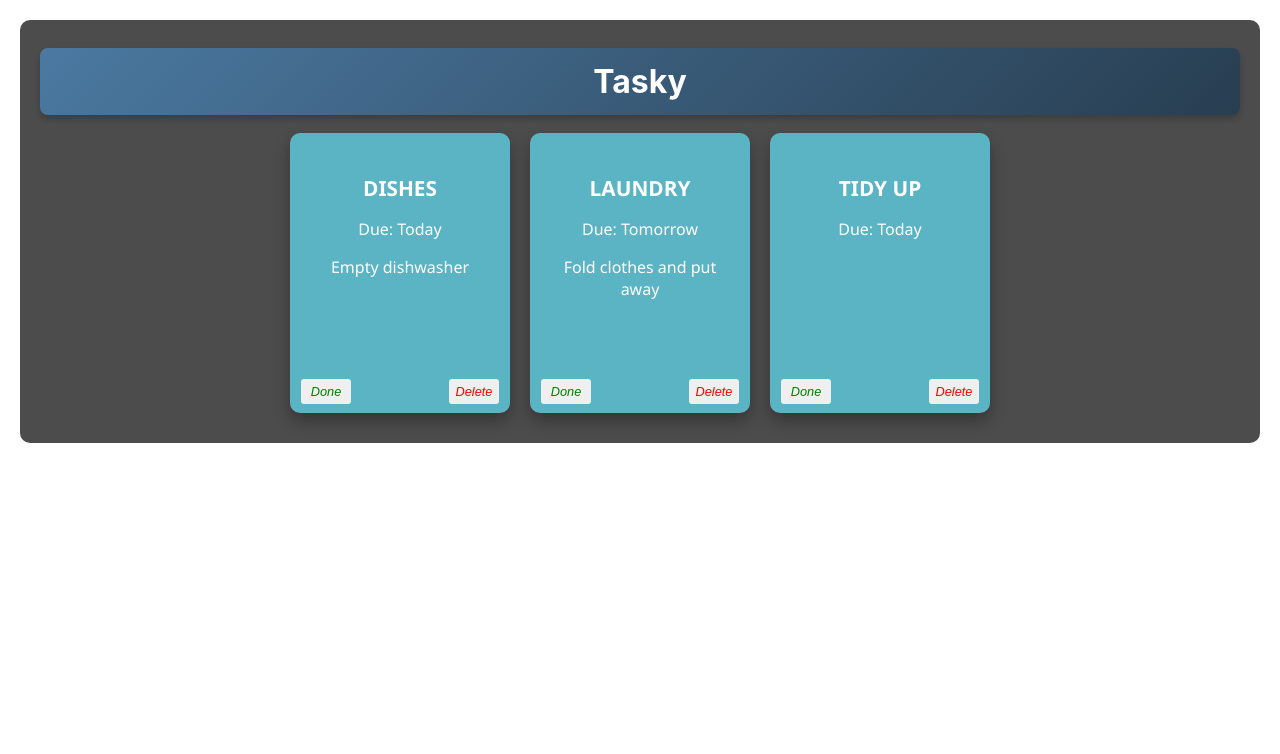
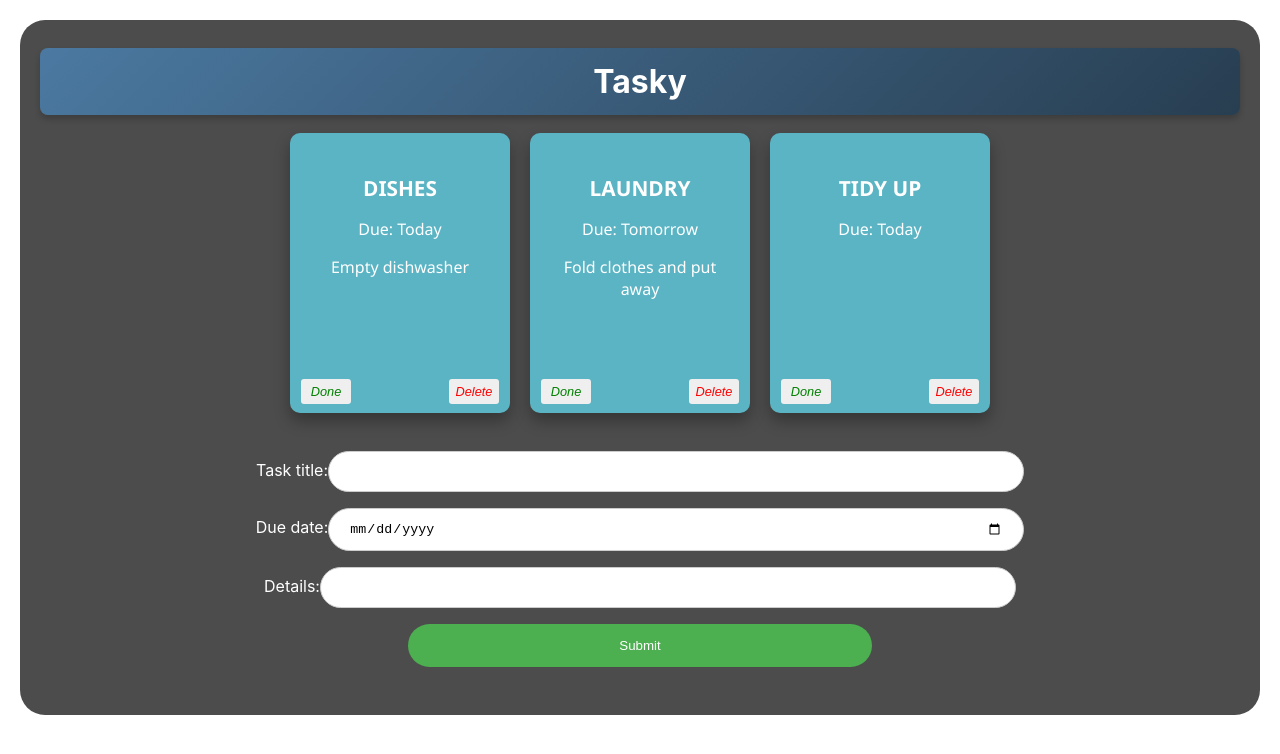
Before and after one commit to JeffHalley/react-basics-labs, a React (Create React App) app in the folder tasky/: page / in a window 1280 px wide. Shown: the top 754 px of the page. Built offline with nearby package versions, Linux system fonts and the light colour scheme.

Commit message:
Add task: form added

```diff
--- a/tasky/src/App.css
+++ b/tasky/src/App.css
@@ -21,10 +21,10 @@
 }
 
 .container {
+  background-color: rgba(0, 0, 0, 0.7);
+  border-radius: 25px;
+  color: white;
   text-align: center;
-  background-color: rgba(0, 0, 0, 0.7);
-  border-radius: 10px;
-  color: white;
 }
 /* Card design */
 .card {
@@ -56,15 +56,6 @@
   margin-bottom: 10px;
 }
 
-/* Responsive Design */
-@media (max-width: 600px) {
-  .card {
-    width: 100%;
-    height: auto;
-    margin: 15px 0;
-  }
-}
-
 button {
   border: none;
   border-radius: 3px;
@@ -88,3 +79,36 @@
   right: 5px;
   color: red;
 }
+input[type=text], input[type=date] {
+  width: 60%;
+  padding: 12px 20px;
+  margin: 8px 0;
+  display: inline-block;
+  border: 1px solid #ccc;
+  border-radius: 105px;
+  box-sizing: border-box;
+}
+
+input[type=submit] {
+  width: 40%;
+  background-color: #4CAF50;
+  color: white;
+  padding: 14px 20px;
+  margin: 8px 0;
+  border: none;
+  border-radius: 105px;
+  cursor: pointer;
+}
+
+input[type=submit]:hover {
+  background-color: #45a049;
+  transform: translateY(4px);
+  transition: transform 0.3s ease, box-shadow 0.3s ease;
+
+}
+
+form {
+  text-align: center;
+  width: 100%;
+  margin: auto;
+}
--- a/tasky/src/App.js
+++ b/tasky/src/App.js
@@ -1,6 +1,8 @@
 import './App.css';
 import Task from './components/Task';
 import React, { useState } from 'react';
+import AddTaskForm from './components/Form';
+
 
 function App() {
   const [ taskState, setTaskState ] = useState({
@@ -37,6 +39,8 @@
       deleteTask = {() => deleteHandler(index)}
     />
   ))}
+    <AddTaskForm />
+
     </div>
   );
 }
--- /dev/null
+++ b/tasky/src/components/Form.js
@@ -0,0 +1,28 @@
+import React from "react";
+
+const AddTaskForm = (props) => {
+
+  return (
+    <div>
+      <form>
+        <label>
+            Task title:
+            <input type="text" name="title" required />
+        </label>
+        <br />
+        <label>
+            Due date:
+            <input type="date" name="deadline" required />
+        </label>
+        <br />
+        <label>
+            Details:
+            <input type="text" name="description" />
+        </label>
+        <input type="submit" value="Submit" />
+        </form>
+    </div>
+  )
+};
+
+export default AddTaskForm;
```
